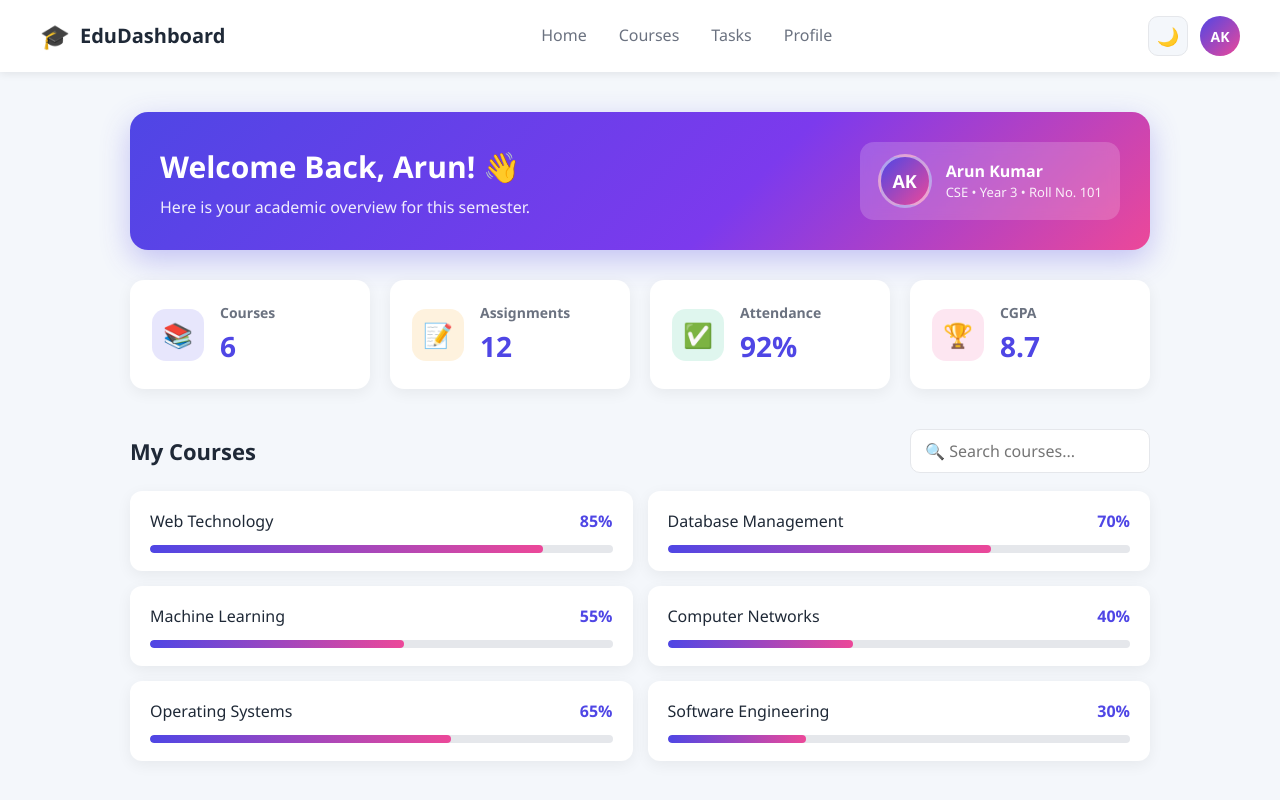
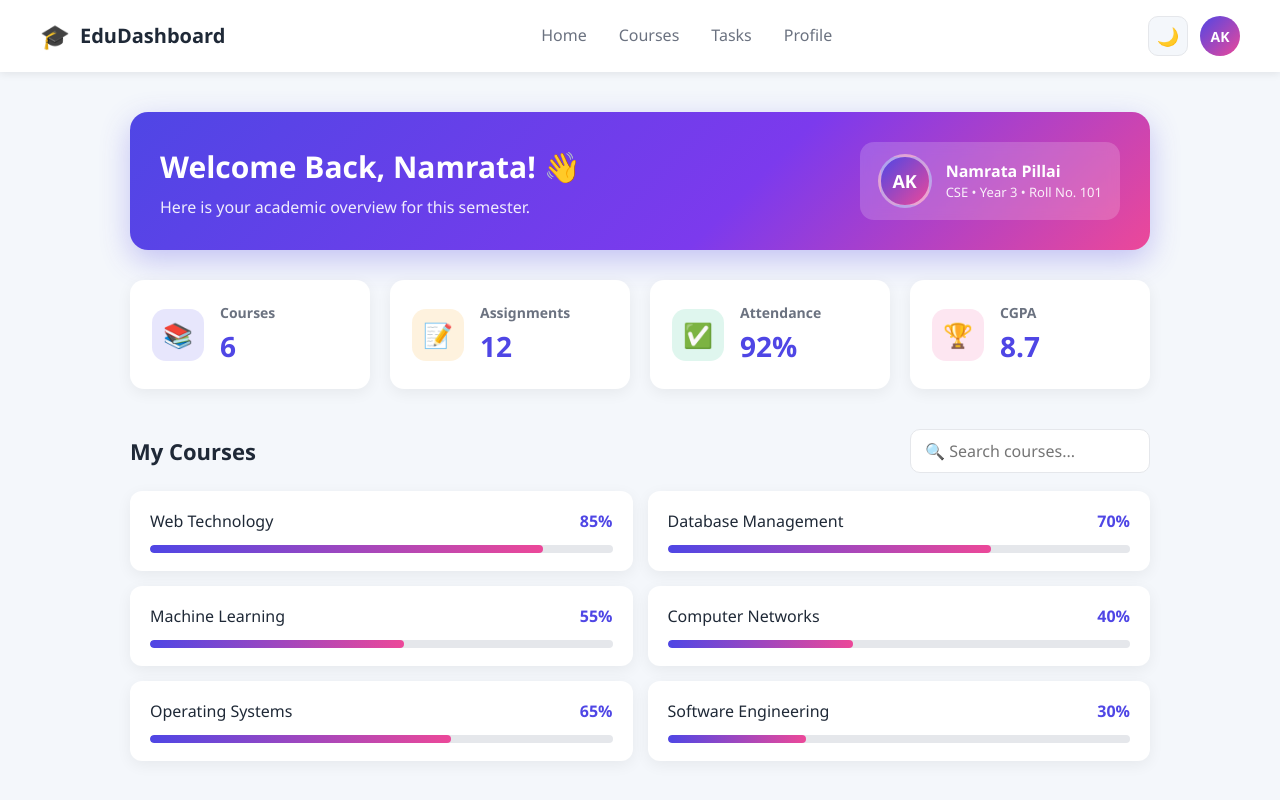
Before and after one commit to PillaiNemo/WebDevLab, a React (Vite) app in the folder Exp8/: page / in a window 1280 px wide. Shown: the top 800 px of the page. Built offline with nearby package versions, Linux system fonts and the light colour scheme.

Commit message:
Update App.jsx

```diff
--- a/Exp8/src/App.jsx
+++ b/Exp8/src/App.jsx
@@ -57,13 +57,13 @@ function App() {
       <main className="dashboard">
         <section className="welcome" id="home">
           <div>
-            <h1>Welcome Back, Arun! 👋</h1>
+            <h1>Welcome Back, Namrata! 👋</h1>
             <p>Here is your academic overview for this semester.</p>
           </div>
           <div className="profile-chip" id="profile">
             <div className="avatar large">AK</div>
             <div>
-              <strong>Arun Kumar</strong>
+              <strong>Namrata Pillai</strong>
               <span>CSE • Year 3 • Roll No. 101</span>
             </div>
           </div>
```
